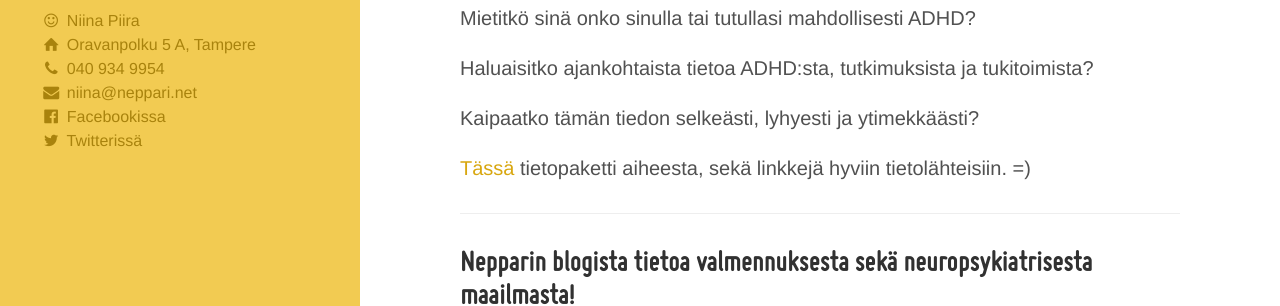
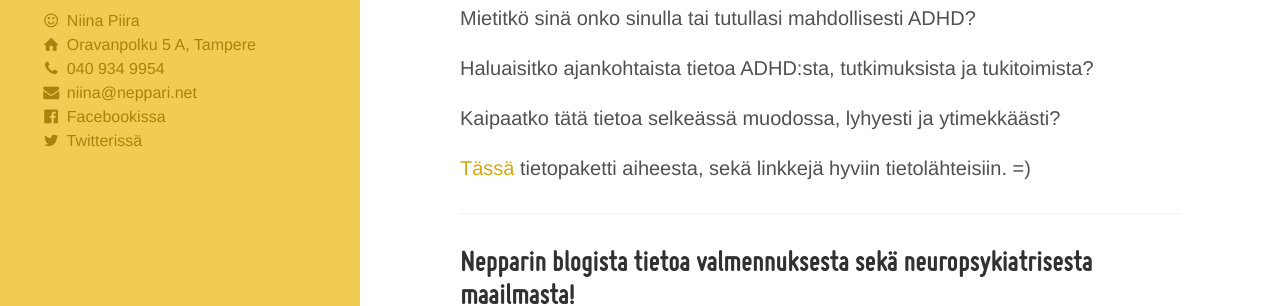
Before and after one commit to niinapiira/neppari.net, a Jekyll site: the page built from index.md, in a window 1280 px wide and 900 px high, scrolled down 1987 px. Shown: the part 153-459 px from the top of the window. Built offline with Jekyll 4.4.1, drawn with Linux system fonts in a browser that asks for light colours.

Commit message:
Updated index.md

```diff
--- a/index.md
+++ b/index.md
@@ -79,7 +79,7 @@ Mietitkö sinä onko sinulla tai tutullasi mahdollisesti ADHD?
 
 Haluaisitko ajankohtaista tietoa ADHD:sta, tutkimuksista ja tukitoimista?
 
-Kaipaatko tämän tiedon selkeästi, lyhyesti ja ytimekkäästi?
+Kaipaatko tätä tietoa selkeässä muodossa, lyhyesti ja ytimekkäästi?
 
 [Tässä](/pieni-adhd-infopaketti) tietopaketti aiheesta, sekä linkkejä hyviin tietolähteisiin. =)
 
```
